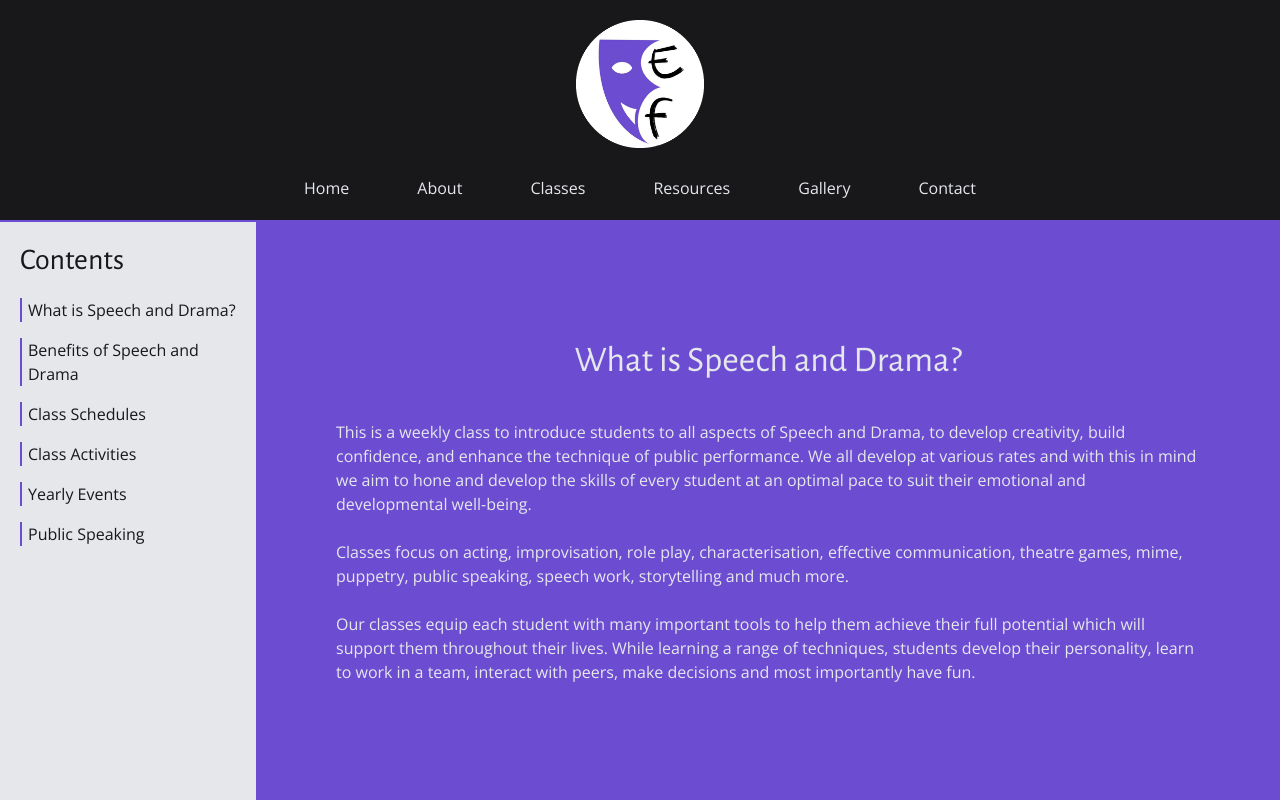
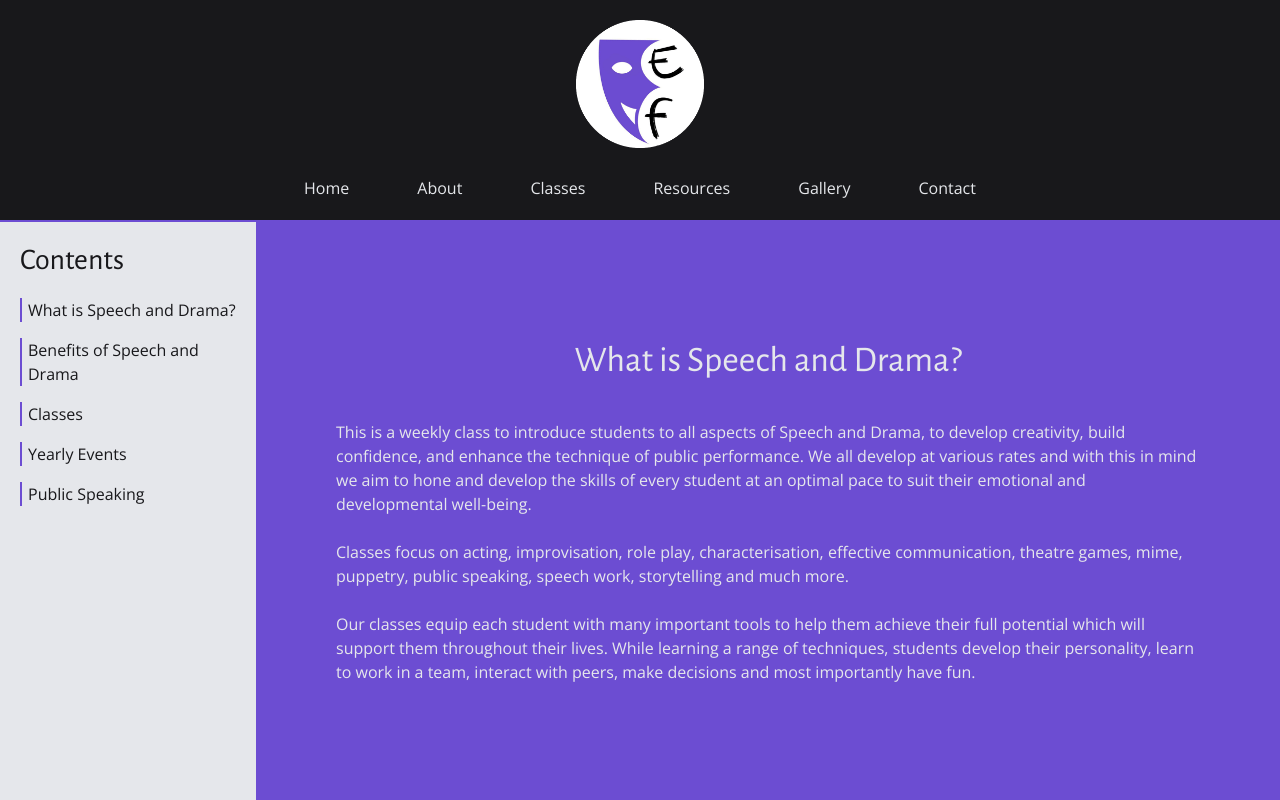
Before and after one commit to kailafitz/eileen-fitzgerald-school, a Next.js app: page /classes in a window 1280 px wide. Shown: the top 800 px of the page. Built offline with nearby package versions, Linux system fonts and the light colour scheme.

Commit message:
Animation timing touch-ups

```diff
--- a/app/classes/page.tsx
+++ b/app/classes/page.tsx
@@ -17,7 +17,13 @@ export const metadata: Metadata = {
     "Classes ran by The Eileen Fitzgerald School of Speech and Drama. Read through details on classes held around Ennis, Co.Clare, for various age groups. Details are provided on class activities for each age group, from 4 year olds to adults. The Eileen Fitzgerald School of Speech and Drama gets involved in many events around Ireland whilst holding events of their own to keep students simulated and engaged whilst practising the arts of Speech and Drama. Public speaking classes are also offered by Eileen.",
 };
 
-// [&_div:nth-child(2)]:justify-end
+const classPageSectionLinks = [
+  { title: "What is Speech and Drama?", href: "what-is-speech-and-drama" },
+  { title: "Benefits of Speech and Drama", href: "benefits" },
+  { title: "Classes", href: "class-schedules" },
+  { title: "Yearly Events", href: "yearly-events" },
+  { title: "Public Speaking", href: "public-speaking" },
+];
 
 const Classes = () => {
   return (
@@ -28,42 +34,17 @@ const Classes = () => {
           <MotionDiv className="hidden md:block text-secondary-foreground">
             <p className="font-heading text-xl md:text-3xl mb-5">Contents</p>
             <div className="md:space-y-4">
-              <Link
-                href="#what-is-speech-and-drama"
-                className="relative w-fit block border-l-2 border-primary pl-1.5"
-              >
-                <LinkAnimation>What is Speech and Drama?</LinkAnimation>
-              </Link>
-              <Link
-                href="#benefits"
-                className="relative w-fit block border-l-2 border-primary pl-1.5"
-              >
-                <LinkAnimation>Benefits of Speech and Drama</LinkAnimation>
-              </Link>
-              <Link
-                href="#class-schedules"
-                className="relative w-fit block border-l-2 border-primary pl-1.5"
-              >
-                <LinkAnimation>Class Schedules</LinkAnimation>
-              </Link>
-              <Link
-                href="#activities"
-                className="relative w-fit block border-l-2 border-primary pl-1.5"
-              >
-                <LinkAnimation>Class Activities</LinkAnimation>
-              </Link>
-              <Link
-                href="#yearly-events"
-                className="relative w-fit block border-l-2 border-primary pl-1.5"
-              >
-                <LinkAnimation>Yearly Events</LinkAnimation>
-              </Link>
-              <Link
-                href="#public-speaking"
-                className="relative w-fit block border-l-2 border-primary pl-1.5"
-              >
-                <LinkAnimation>Public Speaking</LinkAnimation>
-              </Link>
+              {classPageSectionLinks.map((link) => {
+                return (
+                  <Link
+                    key={link.href}
+                    href={`#${link.href}`}
+                    className="relative w-fit block border-l-2 border-primary pl-1.5"
+                  >
+                    <LinkAnimation>{link.title}</LinkAnimation>
+                  </Link>
+                );
+              })}
             </div>
           </MotionDiv>
         </div>
--- a/app/layout.tsx
+++ b/app/layout.tsx
@@ -19,7 +19,7 @@ export default function RootLayout({
     <html lang="en" className="min-h-screen flex scroll-smooth">
       <body
         id="body"
-        className={`${open.variable} ${alegreya.variable} bg-background font-body flex-1 flex flex-col justify-between relative w-full animate-disable-scroll`}
+        className={`${open.variable} ${alegreya.variable} bg-background font-body flex-1 flex flex-col justify-between relative w-full`}
       >
         <OpeningAnimation />
         <NavigationBar />
--- a/components/custom/openingAnimation.tsx
+++ b/components/custom/openingAnimation.tsx
@@ -15,6 +15,7 @@ const OpeningAnimation = () => {
     if (pathname === "/") {
       navbarLogo?.classList.add("md:animate-stationary-logo");
       navbarLinks?.classList.add("md:animate-navbar");
+      body?.classList.add("animate-disable-scroll");
     }
     homeContent?.classList.add("animate-home-content");
     setTimeout(() => {
--- a/tailwind.config.ts
+++ b/tailwind.config.ts
@@ -131,8 +131,8 @@ const config = {
         "opening-spotlight": "opening-spotlight 4s ease-in-out forwards",
         "disable-scroll": "disable-scroll .5s linear 8s both",
         "home-spotlight": "home-spotlight 15s ease-in infinite alternate",
-        "navbar": "fade .4s linear 4.5s both, transform-up .4s linear 4.5s both",
-        "home-content": "fade .4s linear 4.8s both, transform-up .4s linear 4.8s both",
+        "navbar": "fade .4s linear 5s both, transform-up .4s linear 5s both",
+        "home-content": "fade .4s linear 5.5s both, transform-up .4s linear 5.5s both",
         "stationary-logo": "fade .1s linear 5.8s both"
       },
     },
```
